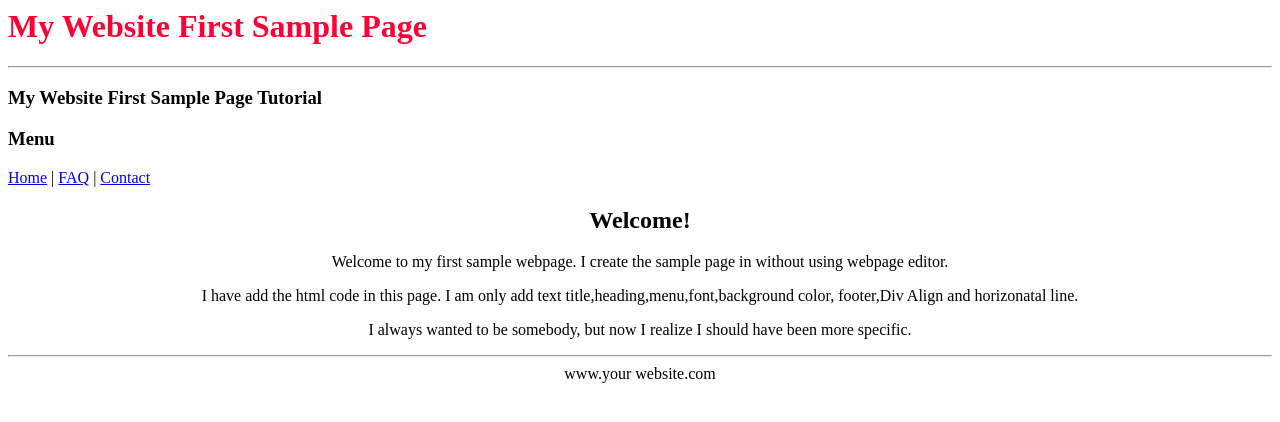
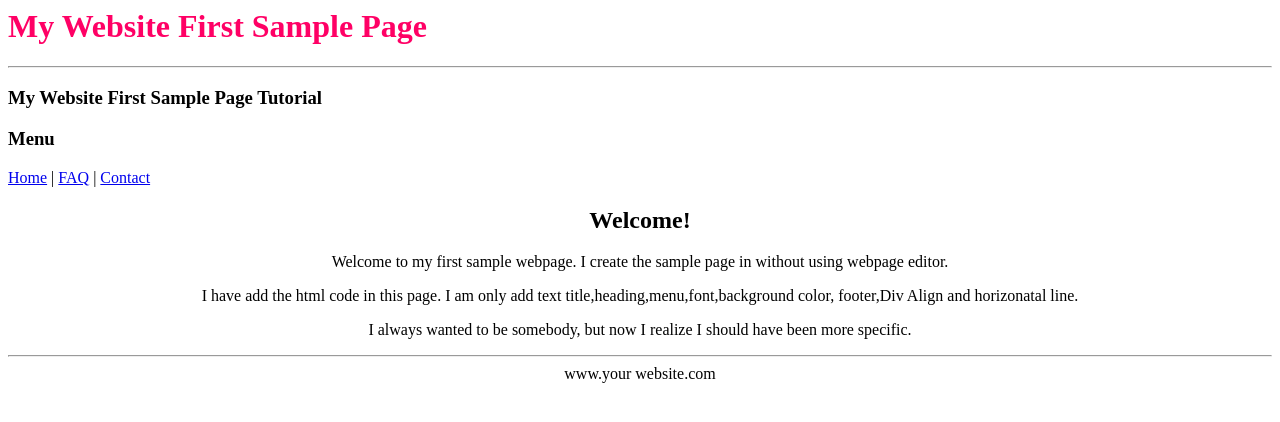
Before and after one commit to shaharyar15/first-project, a plain HTML site: page index.html in a window 1280 px wide. Drawn offline with Linux system fonts and the light colour scheme.

Commit message:
Update index.html

```diff
--- a/index.html
+++ b/index.html
@@ -4,7 +4,7 @@
 </head>
 <body>
 <LEFT>
-     <h1><FONT COLOR = #FF0035>My Website First Sample Page</FONT> </h1>
+     <h1><FONT COLOR = #FF0065>My Website First Sample Page</FONT> </h1>
 <hr>
 </center>
      <h3>My Website First Sample Page Tutorial</h3>
```
